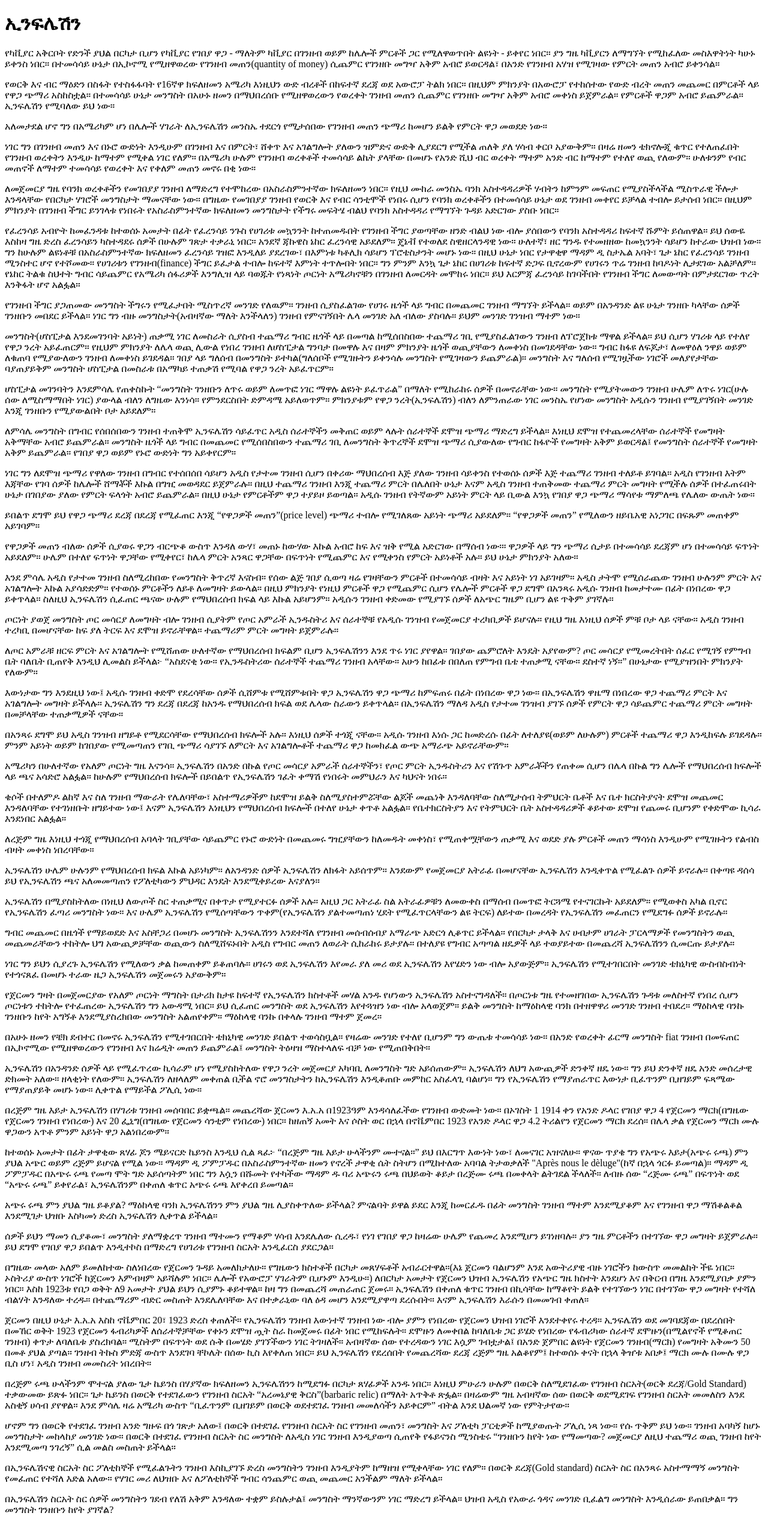
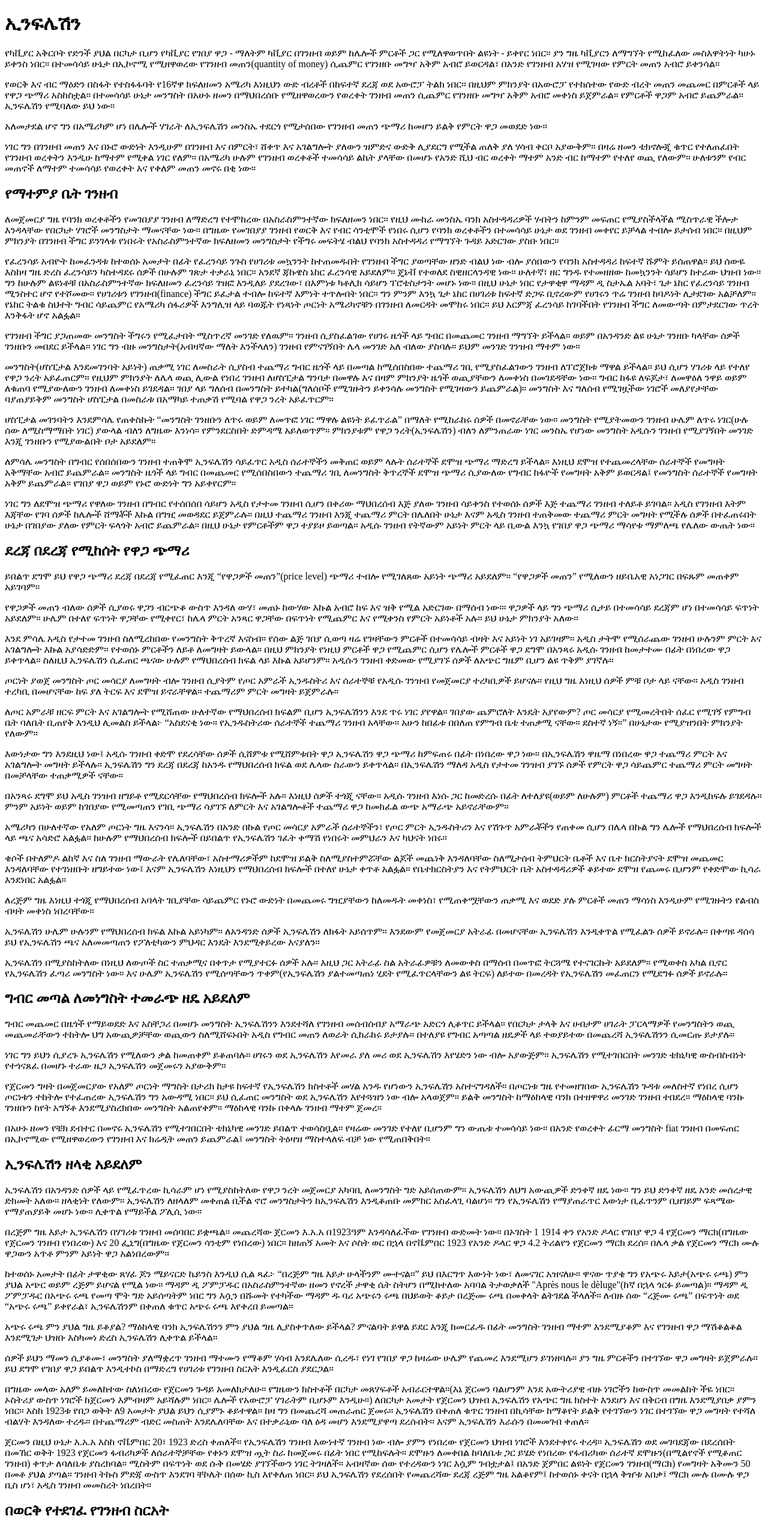
Before and after one commit to mickykebe/book-economic-policy-thoughts-for-today-and-tomorrow, a Next.js app: page /inflation in a window 1280 px wide. Shown: the top 2542 px of the page at 60% size. Built offline with nearby package versions, Linux system fonts and the light colour scheme.

Commit message:
added headings to inflation

```diff
--- a/pages/inflation.mdx
+++ b/pages/inflation.mdx
@@ -7,6 +7,8 @@
 አለመታደል ሆኖ ግን በአሜሪካም ሆነ በሌሎች ሃገራት ለኢንፍሌሽን መንስኤ ተደርጎ የሚታሰበው የገንዘብ መጠን ጭማሪ ከመሆን ይልቅ የምርት ዋጋ መወደድ ነው።
 
 ነገር ግን በገንዘብ መጠን እና በኑሮ ውድነት እንዲሁም በገንዘብ እና በምርት፣ ሸቀጥ እና አገልግሎት ያለውን ዝምድና ውድቅ ሊያደርግ የሚችል ጠለቅ ያለ ሃሳብ ቀርቦ አያውቅም። በዛሬ ዘመን ቴክኖሎጂ ቁጥር የተለጠፈበት የገንዘብ ወረቀትን እንዲሁ ከማተም የሚቀል ነገር የለም። በአሜሪካ ሁሉም የገንዘብ ወረቀቶች ተመሳሳይ ልኬት ያላቸው በመሆኑ የአንድ ሺህ ብር ወረቀት ማተም አንድ ብር ከማተም የተለየ ወጪ የለውም። ሁለቱንም የብር መጠኖች ለማተም ተመሳሳይ የወረቀት እና የቀለም መጠን መኖሩ በቂ ነው።
+
+## የማተምያ ቤት ገንዘብ
 
 ለመጀመርያ ግዜ የባንክ ወረቀቶችን የመገበያያ ገንዘብ ለማድረግ የተሞከረው በአስራስምንተኛው ክፍለዘመን ነበር። የዚህ ሙከራ መንስኤ ባንክ አስተዳዳሪዎች ሃብትን ከምንም መፍጠር የሚያስችላችል ሚስጥራዊ ችሎታ እንዳላቸው የበርካታ ሃገሮች መንግስታት ማመናቸው ነው። በግዜው የመገበያያ ገንዘብ የወርቅ እና የብር ሳንቲሞች የነበሩ ሲሆን የባንክ ወረቀቶችን በተመሳሳይ ሁኔታ ወደ ገንዘብ መቀየር ይቻላል ተብሎ ይታሰብ ነበር። በዚህም ምክንያት በገንዘብ ችግር ይንገላቱ የነበሩት የአስራስምንተኛው ክፍለዘመን መንግስታት የችግሩ መፍትሄ ብልህ የባንክ አስተዳዳሪ የማግኘት ጉዳይ አድርገው ያስቡ ነበር።
 
@@ -21,6 +23,8 @@
 ለምሳሌ መንግስት በግብር የሰበሰበውን ገንዘብ ተጠቅሞ ኢንፍሌሽን ሳይፈጥር አዲስ ሰራተኞችን መቅጠር ወይም ላሉት ሰራተኞች ደሞዝ ጭማሪ ማድረግ ይችላል። እነዚህ ደሞዝ የተጨመረላቸው ሰራተኞች የመግዛት አቅማቸው አብሮ ይጨምራል። መንግስት ዜጎች ላይ ግብር በመጨመር የሚሰበስበውን ተጨማሪ ገቢ ለመንግስት ቅጥረኞች ደሞዝ ጭማሪ ሲያውለው የግብር ከፋዮች የመግዛት አቅም ይወርዳል፤ የመንግስት ሰራተኞች የመግዛት አቅም ይጨምራል። የገበያ ዋጋ ወይም የኑሮ ውድነት ግን አይቀየርም።
 
 ነገር ግን ለደሞዝ ጭማሪ የዋለው ገንዘብ በግብር የተሰበሰበ ሳይሆን አዲስ የታተመ ገንዘብ ሲሆን በቀሪው ማህበረሰብ እጅ ያለው ገንዘብ ሳይቀንስ የተወሰኑ ሰዎች እጅ ተጨማሪ ገንዘብ ተለይቶ ይገባል። አዲስ የገንዘብ እትም እጃቸው የገባ ሰዎች ከሌሎች ሸማቾች እኩል በግዢ መወዳደር ይጀምራሉ። በዚህ ተጨማሪ ገንዘብ እንጂ ተጨማሪ ምርት በሌለበት ሁኔታ እናም አዲስ ገንዘብ ተጠቅመው ተጨማሪ ምርት መግዛት የሚችሉ ሰዎች በተፈጠሩበት ሁኔታ በገበያው ያለው የምርት ፍላጎት አብሮ ይጨምራል። በዚህ ሁኔታ የምርቶችም ዋጋ ተያይዞ ይወጣል። አዲሱ ገንዘብ የትኛውም አይነት ምርት ላይ ቢውል እንኳ የገበያ ዋጋ ጭማሪ ማሳየቱ ማምለጫ የሌለው ውጤት ነው።
+
+## ደረጃ በደረጃ የሚከሰት የዋጋ ጭማሪ
 
 ይበልጥ ደግሞ ይህ የዋጋ ጭማሪ ደረጃ በደረጃ የሚፈጠር እንጂ “የዋጋዎች መጠን”(price level) ጭማሪ ተብሎ የሚገለጸው አይነት ጭማሪ አይደለም። “የዋጋዎች መጠን” የሚለውን ዘይቤአዊ አነጋገር በፍጹም መጠቀም አይገባም።
 
@@ -46,6 +50,8 @@
 
 ኢንፍሌሽን በሚያስከትለው በነዚህ ለውጦች ስር ተጠቃሚና በቀጥታ የሚያተርፉ ሰዎች አሉ። እዚህ ጋር አትራፊ ስል አትራፊዎቹን ለመውቀስ በማሰብ በመጥፎ ትርጓሜ የተናገርኩት አይደለም። የሚወቀስ አካል ቢኖር የኢንፍሌሽን ፈጣሪ መንግስት ነው። እና ሁሌም ኢንፍሌሽን የሚሰጣቸውን ጥቀም(የኢንፍሌሽን ያልተመጣጠነ ሂደት የሚፈጥርላቸውን ልዩ ትርፍ) ለይተው በመረዳት የኢንፍሌሽን መፈጠርን የሚደግፉ ሰዎች ይኖራሉ።
 
+## ግብር መጣል ለመነግስት ተመራጭ ዘዴ አይደለም
+
 ግብር መጨመር በዜጎች የማይወደድ እና አስቸጋሪ በመሆኑ መንግስት ኢንፍሌሽንን እንደተሻለ የገንዘብ መሰብሰብያ አማራጭ አድርጎ ሊቆጥር ይችላል። የበርካታ ታላቅ እና ሀብታም ሀገራት ፓርላማዎች የመንግስትን ወጪ መጨመራቸውን ተከትሎ ህግ አውጪዎቻቸው ወጪውን ስለሚሸፍኑበት አዲስ የግብር መጠን ለወራት ሲከራከሩ ይታያሉ። በተለያዩ የግብር አጣጣል ዘዴዎች ላይ ተወያይተው በመጨረሻ ኢንፍሌሽንን ሲመርጡ ይታያሉ።
 
 ነገር ግን ይህን ሲያረጉ ኢንፍሌሽን የሚለውን ቃል ከመጠቀም ይቆጠባሉ። ሀገሩን ወደ ኢንፍሌሽን እየመራ ያለ መሪ ወደ ኢንፍሌሽን እየሄድን ነው ብሎ አያውጅም። ኢንፍሌሽን የሚተገበርበት መንገድ ቴክኒካዊ ውስብስብነት የተጎናጸፈ በመሆኑ ተራው ዜጋ ኢንፍሌሽን መጀመሩን አያውቅም።
@@ -53,6 +59,8 @@
 የጀርመን ግዛት በመጀመርያው የአለም ጦርነት ማግስት በታሪክ ከታዩ ከፍተኛ የኢንፍሌሽን ክስተቶች መሃል አንዱ የሆነውን ኢንፍሌሽን አስተናግዳለች። በጦርነቱ ግዜ የተመዘገበው ኢንፍሌሽን ጉዳቱ መለስተኛ የነበረ ሲሆን ጦርነቱን ተከትሎ የተፈጠረው ኢንፍሌሽን ግን አውዳሚ ነበር። ይህ ሲፈጠር መንግስት ወደ ኢንፍሌሽን እየተጓዝን ነው ብሎ አላወጀም። ይልቅ መንግስት ከማዕከላዊ ባንክ በተዘዋዋሪ መንገድ ገንዘብ ተበደረ። ማዕከላዊ ባንኩ ገንዘቡን ከየት አግኝቶ እንደሚያስረክበው መንግስት አልጠየቀም። ማዕከላዊ ባንኩ በቀላሉ ገንዘብ ማተም ጀመረ።
 
 በአሁኑ ዘመን የቼክ ደብተር በመኖሩ ኢንፍሌሽን የሚተገበርበት ቴክኒካዊ መንገድ ይበልጥ ተወሳስቧል። የዛሬው መንገድ የተለየ ቢሆንም ግን ውጤቱ ተመሳሳይ ነው። በአንድ የወረቀት ፊርማ መንግስት fiat ገንዘብ በመፍጠር በኢኮኖሚው የሚዘዋወረውን የገንዘብ እና ክሬዲት መጠን ይጨምራል፤ መንግስት ትዕዛዝ ማስተላለፍ ብቻ ነው የሚጠበቅበት።
+
+## ኢንፍሌሽን ዘላቂ አይደለም
 
 ኢንፍሌሽን በአንዳንድ ሰዎች ላይ የሚፈጥረው ኪሳራም ሆነ የሚያስከትለው የዋጋ ንረት መጀመርያ አካባቢ ለመንግስት ግድ አይሰጠውም። ኢንፍሌሽን ለህግ አውጪዎች ድንቀኛ ዘዴ ነው። ግን ይህ ድንቀኛ ዘዴ አንድ መሰረታዊ ድክመት አለው። ዘላቂነት የለውም። ኢንፍሌሽን ለዘላለም መቀጠል ቢችል ኖሮ መንግስታትን ከኢንፍሌሽን እንዲቆጠቡ መምከር አስፈላጊ ባልሆነ። ግን የኢንፍሌሽን የማያጠራጥር እውነታ ቢፈጥንም ቢዘገይም ፍጻሜው የማያጠያይቅ መሆኑ ነው። ሊቀጥል የማይችል ፖሊሲ ነው።
 
@@ -67,6 +75,8 @@
 በግዜው መላው አለም ይመለከተው ስለነበረው የጀርመን ጉዳይ አመለክታለሁ። የግዜውን ክስተቶች በርካታ መጸሃፍቶች አብራርተዋል።(እኔ ጀርመን ባልሆንም እንደ አውትሪያዊ ብዙ ነገሮችን ከውስጥ መመልከት ችዬ ነበር። ኦስትሪያ ውስጥ ነገሮች ከጀርመን እምብዛም አይሻሉም ነበር። ሌሎች የአውሮፓ ሃገራትም ቢሆኑም እንዲሁ።) ለበርካታ አመታት የጀርመን ህዝብ ኢንፍሌሽን የአጭር ግዜ ክስተት እንደሆነ እና በቅርብ በግዜ እንደሚያበቃ ያምን ነበር። እስከ 1923ቱ የበጋ ወቅት ለ9 አመታት ያህል ይህን ሲያምኑ ቆይተዋል። ከዛ ግን በመጨረሻ መጠራጠር ጀመሩ። ኢንፍሌሽን በቀጠለ ቁጥር ገንዘብ በኪሳቸው ከማቆየት ይልቅ የተገኘውን ነገር በተገኘው ዋጋ መግዛት የተሻለ ብልሃት እንዳለው ተረዱ። በተጨማሪም ብድር መስጠት እንደሌለባቸው እና በተቃራኒው ባለ ዕዳ መሆን እንደሚያዋጣ ደረሱበት። እናም ኢንፍሌሽን እራሱን በመመገብ ቀጠለ።
 
 ጀርመን በዚህ ሁኔታ እ.አ.አ እስከ ኖቬምበር 20፣ 1923 ድረስ ቀጠለች። የኢንፍሌሽን ገንዘብ እውነተኛ ገንዘብ ነው ብሎ ያምን የነበረው የጀርመን ህዝብ ነገሮች እንደተቀየሩ ተረዳ። ኢንፍሌሽን ወደ መገባደጃው በደረሰበት በመኸር ወቅት 1923 የጀርመን ፋብሪካዎች ለሰራተኞቻቸው የቀኑን ደሞዝ ጧት ስራ ከመጀመሩ በፊት ነበር የሚከፍሉት። ደሞዙን ለመቀበል ከባለቤቱ ጋር ይሄድ የነበረው የፋብሪካው ሰራተኛ ደሞዙን(በሚልየኖች የሚቆጠር ገንዘብ) ቀጥታ ለባለቤቱ ያስረክባል። ሚስትም በፍጥነት ወደ ሱቅ በመሄድ ያገኘችውን ነገር ትገዛለች። አብዛኛው ሰው የተረዳውን ነገር እሷም ገብቷታል፤ በአንድ ጀምበር ልዩነት የጀርመን ገንዘብ(ማርክ) የመግዛት አቅሙን 50 በመቶ ያህል ያጣል። ገንዘብ ትኩስ ምድጃ ውስጥ እንደገባ ቸኮሌት በሰው ኪስ እየቀለጠ ነበር። ይህ ኢንፍሌሽን የደረሰበት የመጨረሻው ደረጃ ረጅም ግዜ አልቆየም፤ ከተወሰኑ ቀናት በኋላ ቅዠቱ አበቃ፤ ማርክ ሙሉ በሙሉ ዋጋ ቢስ ሆነ፣ አዲስ ገንዘብ መመስረት ነበረበት።
+
+## በወርቅ የተደገፈ የገንዘብ ስርአት
 
 በረጅም ሩጫ ሁላችንም ሞተናል ያለው ጌታ ኬይንስ በሃያኛው ክፍለዘመን ኢንፍሌሽንን ከሚደግፉ በርካታ ጸሃፊዎች አንዱ ነበር። እነዚህ ምሁራን ሁሉም በወርቅ ስለሚደገፈው የገንዘብ ስርአት(ወርቅ ደረጃ/Gold Standard) ተቃውመው ይጽፉ ነበር። ጌታ ኬይንስ በወርቅ የተደገፈውን የገንዘብ ስርአት “አረመኔያዊ ቅርስ”(barbaric relic) በማለት አጥቅቶ ጽፏል። በዛሬውም ግዜ አብዛኛው ሰው በወርቅ ወደሚደገፍ የገንዘብ ስርአት መመለስን እንደ አስቂኝ ሀሳብ ያየዋል። እንደ ምሳሌ ዛሬ አሜሪካ ውስጥ “ቢፈጥንም ቢዘገይም በወርቅ ወደተደገፈ ገንዘብ መመለሳችን አይቀርም” ብትል እንደ ህልመኛ ነው የምትታየው።
 
@@ -83,6 +93,8 @@
 ይህን ጉዳይ አብራርቶ ማስረዳት አስፈላጊ መሆኑ በግል ያሸማቅቀኛል። የገንዘብ ስርአቱ በርካታ የተወሳሰቡ ችግሮች ያሉበት ሲሆን ችግሮቹ እዚህ እንዳብራራሁት ቀላል ቢሆኑ ጥራዝ የሚሞሉ መጸሃፍቶችን ባልጻፍኩ ነበር። የችግሮቹ ሁሉ ስርመሰረት ግን እዚህ እንደገለጽኩት ነው፤ የገንዘብ መጠን ሲጨምር የአንድ ገንዘብ አሃዝ መግዣ አቅሙን ያጣል። ኢንፍሌሽን የግል ጉዳያቸውን የሚረብሽባቸው ሰዎች የማይወዱት ይህን ሁኔታ ነው። የሚያማርሩት ከኢንፍሌሽን የማይጠቀሙት ሰዎች ናቸው።
 
 ኢንፍሌሽን መጥፎ ከሆነ እና መጥፎነቱን ሰዎች ከተረዱት እንዴት ሁሉም ሀገራት ላይ የኑሮ ዘይቤ ሊሆን ቻለ? ሀብታም የሚባሉት ሀገራት ሳይቀር በዚህ በሽታ ተጠቅተዋል። የዛሬዋ አሜሪካ ዜጎቿ ከፍተኛ የኑሮ ደረጃ ያላቸው በአለም አንደኛ ሀብታም ሃገር ናት። ግን በአሜሪካ በሚጓዙበት ግዜ የዋጋ ግሽበትን እና እሱን የማስቆም አስፈላጊነት በተመለከተ የማያቋርጥ ወሬ እንዳለ ይገነዘባሉ። ወሬው ግን ከወሬነት አልፎ ወደ ተግባር አይቀየርም።
+
+## ኢንፍሌሽን እና የደመዎዝ መጠን
 
 አንዳንድ እውንታዎችን ለመስጠት፤ የመጀመርያውን የአለም ጦርነት ተከትሎ ታላቋ ብሪታኒያ ወደ ቀድሞው የወርቅ ፓውንድ ተመለሰች። ማለትም የፓውንድን ዋጋ ከፍ አድርጋ ተመነች። ይህ ድርጊት የእያንዳንዱን ሰራተኛ ደሞዝ የመግዛት አቅም ጨመረ። የግዜው ገበያ ያልተገደበ ቢሆን ኖሮ ይህን ለውጥ ለማካካስ የሰራተኞች ደሞዝ የግዢ አቅሙ ሳይወርድ የደሞዝ መጠኑ ግን እንዲቀነስ ይፈቀድ ነበር(ደሞዛቸው ቢቀነስም በአዲሱ የገንዘብ ስርአት የትንሹ ደሞዝ የመግዣ አቅም በበፊቱ የገንዘብ ስርአት ከሚከፈለው ከፍ ያለ ደሞዝ እኩል ነው የሚሆነው)። ይህ የሚሆንበትን ምክንያት እዚህ ለማብራራት በቂ ግዜ የለንም። ነገር ግን የሀገሪቱ ገንዘብ መግዣ አቅም ሲጨምር የሚያስፈልገውን የደሞዝ ቅነሳ ማስተካከያ ለመቀበል የታላቋ ብሪታንያ የሰራተኞች ማህበራት ዝግጁ አልነበሩም። በዚህም ምክንያት የሰራተኛው የእውነተኛ ገቢ ጨምሮ ቀጠለ። ይህ ሁኔታ ለእንግሊዝ አስከፊ ነበር ምክንያቱም ታላቋ ብሪታንያ በዋነኝነት የኢንዱስትሪ መር ሀገር በመሆኗ እና ከውጭ ለምታስገባቸው ጥሬ እቃዎች፣ በከፊል ላለቁ ምርቶች እና ለመኖር ለሚያስፈልጓት ምግቦች ለመክፈል ምርቶችን ወደ ውጭ መላክ ነበረባት። ፓውንድ በአለም ገበያ የሚገዛበት ዋጋ መጨመሩን ተከትሎ የብሪታንያ ምርቶች ዋጋ በአለም ገበያ ጨመረ፤ የሽያጭ መጠን እና ከሀገር ውጭ የሚላከው የምርት መጠን ቀነሰ። ታላቋ ብሪታንያ ባስቀመጠችው ዋጋ በአለም ገበያ እራሷን ከገበያ ውድድር ውጭ አደረገች።
 
@@ -106,6 +118,8 @@
 
 በድሮ ቋንቋ ከገለጽነው የጌታ ኬይንስ አስተያየት ሰራተኛውን እናጭበርብረው ነው። የደሞዝ መጠን በገበያው ሁኔታ መስተካከል እንዳለበት በግልጽ እንደማወጅ(ምክንያቱም ይህ ካልተደረገ የተወሰነው የሰራተኛ ሃይል ስራ አጥ ስለሚሆን) የጌታ ኬይንስ ሃሳብ እንደሚከተለው እንደማለት ነው፦”ሙሉ ቅጥረኝነት ላይ ልንደርስ የምንችለው በኢንፍሌሽን ብቻ ነው። ሰራተኞቹን እናታላቸው።” ነገር ግን ከሁሉም የሚያስገርመው እውነታ የጌታ ኬይንስ General Theory መጽሃፍ በመጨረሻ ለእትም ሲበቃ ይህን ማታለያ መተግበር አይቻልም ነበር። ምክንያቱም በዛ ግዜ ህዝቡ ስለ ኢንዴክሲንግ በቂ ግንዛቤ ፈጥሮ ነበር። የሙሉ ቅጥረኝነት ግብ ግን ቀጣይነትን አግኝቷል።
 
+## ደመዎዝ እና ሙሉ ቅጥረኝነት
+
 “ሙሉ ቅጥረኝነት(full employment)” ምን ማለት ነው? ሀሳቡ ገደብ ከሌለው የቅጥር ገበያ ወይም በሰራተኛ ማህበራት እና በመንግስት ካልተረበሸ የቅጥር ገበያ ጋር ይያያዛል። ይህ የገበያ ስርአት በማንኛውም ስራ መስክ የተሰማራ ስራ ፈላጊ ሁሉ ስራ የሚያገኝበት እና ሁሉም ቀጣሪ በሚያስፈልገው የሰራተኛ መጠን ቅጥረኛ ይሚያገኝበት ነው። በቅጥረኞች ዘንድ ያለው ቅጥረኛ የማግኘት ፍላጎት ሲጨምር ለሰራተኛው የሚከፈለው ደሞዝ ከፍ የሚል ሲሆን ተፈላጊው የቅጥረኛ መጠን አነስተኛ ሲሆን የደሞዝ መጠን ዝቅ ይላል።
 
 የ“ሙሉ ቅጥረኝነት” አይነት ሁኔታ ለማምጣት የሚያስችለው ብቸኛ መንገድ ያልተገደበ የቅጥር ገበያ ሲኖር ነው። ይህ ለይትኛውም አይነት ስራም ሆነ ምርት እውነት ነው።
```
